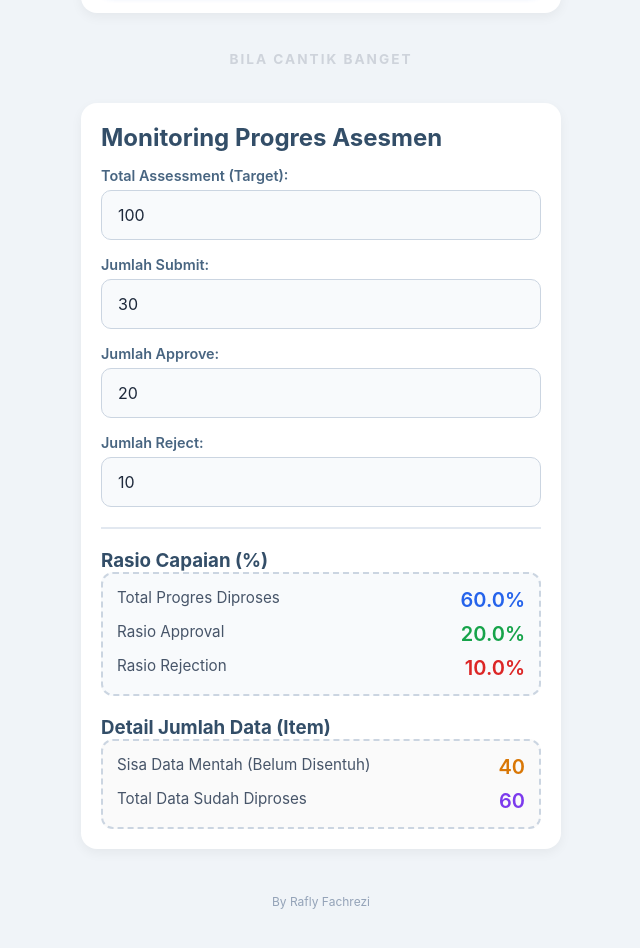
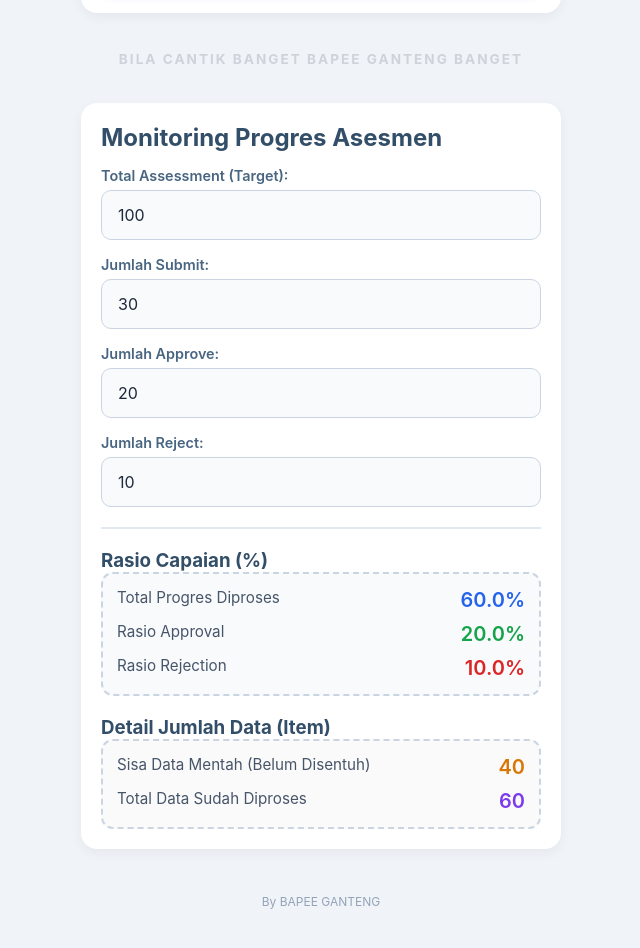
Before and after one commit to raflyfachrezim-png/SE-PPL-DESA-CIDAHU, a plain HTML site: page index.html in a window 1280 px wide. Shown: the part 494-1442 px from the top of the page, without its empty margins (319-959 px from the left). Drawn offline with Linux system fonts and the light colour scheme.

Commit message:
Update watermark text and footer author

```diff
--- a/index.html
+++ b/index.html
@@ -132,7 +132,7 @@
 
     <!-- ELEMEN WATERMARK DI ANTARA KOTAK 1 DAN KOTAK 2 -->
     <div class="watermark-divider">
-      <span class="watermark-text">BILA CANTIK BANGET</span>
+      <span class="watermark-text">BILA CANTIK BANGET BAPEE GANTENG BANGET</span>
     </div>
 
     <!-- KOTAK 2: MONITORING PROGRES ASESMEN -->
@@ -196,7 +196,7 @@
     </main>
 
     <footer class="app-footer" style="margin-top: 20px; margin-bottom: 30px;">
-      <p>By Rafly Fachrezi</p>
+      <p>By BAPEE GANTENG</p>
     </footer>
 
   </div>
```
